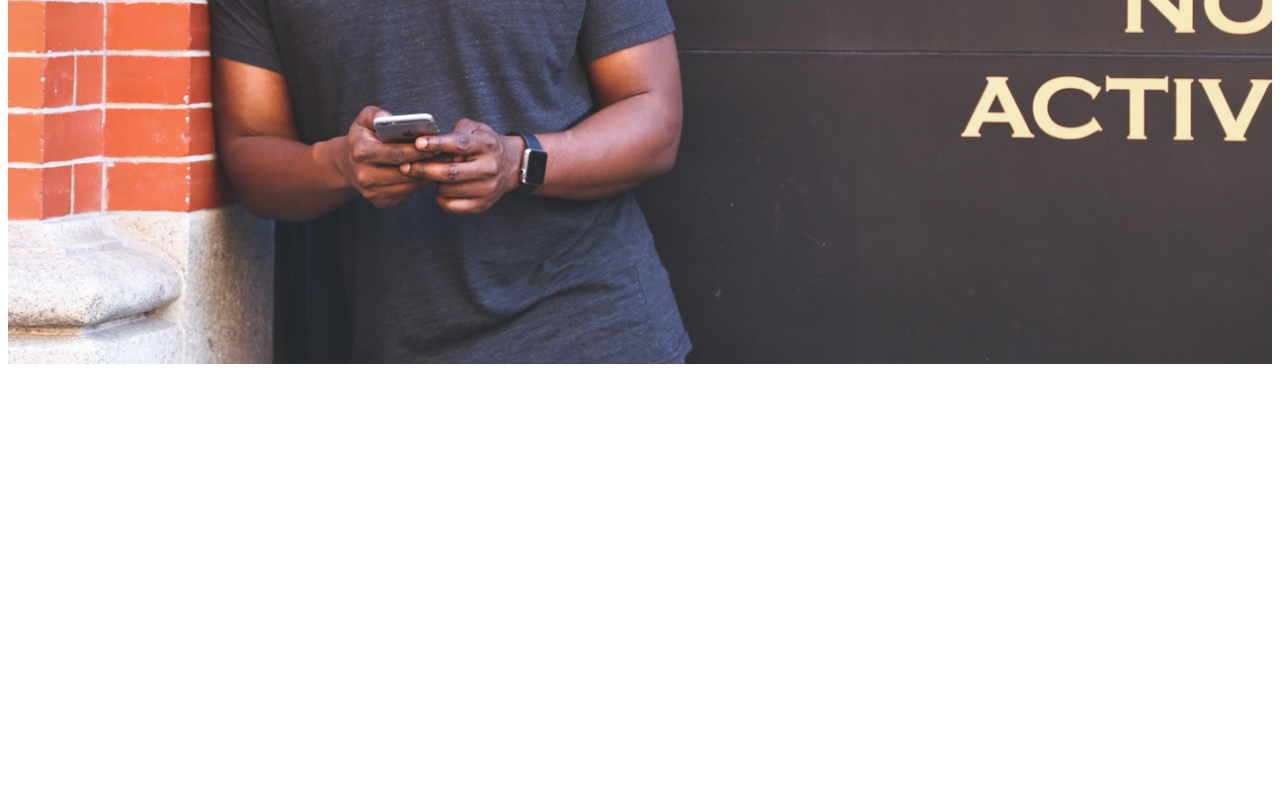
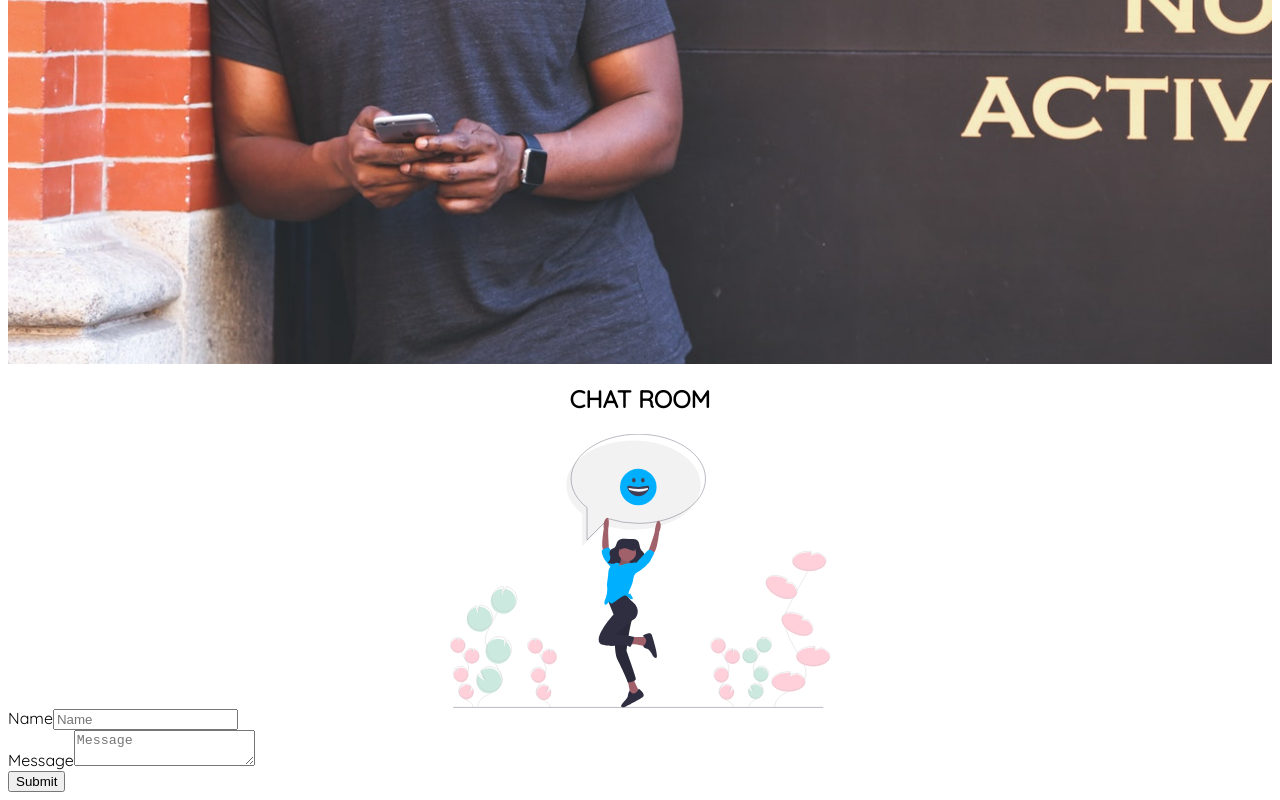
Before and after one commit to arondasamuel123/ChatApp, an Angular app: page / in a window 1280 px wide. Shown: the part 394-1194 px from the top of the page. Before the commit the page ends 800 px from the top, so only its background shows below. Built offline with nearby package versions, Linux system fonts and the light colour scheme.

Commit message:
Added chatroom component and added a form for sending messages

```diff
--- a/src/app/app.component.html
+++ b/src/app/app.component.html
@@ -1 +1,3 @@
 <app-header></app-header>
+
+<app-chatroom></app-chatroom>
--- a/src/app/app.module.ts
+++ b/src/app/app.module.ts
@@ -4,11 +4,13 @@ import { NgModule } from '@angular/core';
 import { AppRoutingModule } from './app-routing.module';
 import { AppComponent } from './app.component';
 import { HeaderComponent } from './header/header.component';
+import { ChatroomComponent } from './chatroom/chatroom.component';
 
 @NgModule({
   declarations: [
     AppComponent,
-    HeaderComponent
+    HeaderComponent,
+    ChatroomComponent
   ],
   imports: [
     BrowserModule,
--- /dev/null
+++ b/src/app/chatroom/chatroom.component.css
@@ -0,0 +1,6 @@
+.center {
+  display: block;
+  margin-left: auto;
+  margin-right: auto;
+  width: 30%;
+}
--- /dev/null
+++ b/src/app/chatroom/chatroom.component.html
@@ -0,0 +1,24 @@
+<section class="page-section  text-white mb-0" id="skills">
+  <div class="container">
+      <!-- About Section Heading-->
+
+      <!-- About Section Content-->
+      <h2 style="color: black;" align="center">CHAT ROOM</h2>
+      <img class="center" src="../../assets/images/chat.svg" width="30%" height="50%">
+
+      <form>
+        <div class="form-group">
+          <label for="exampleInputEmail1">Name</label>
+          <input type="email" class="form-control" id="exampleInputEmail1" placeholder="Name">
+          </div>
+        <div class="form-group">
+          <label for="exampleInputPassword1">Message</label>
+          <textarea type="password" class="form-control" id="exampleInputPassword1" placeholder="Message"></textarea>
+        </div>
+
+        <button type="submit" class="btn btn-primary">Submit</button>
+      </form>
+
+
+  </div>
+</section>
--- /dev/null
+++ b/src/app/chatroom/chatroom.component.ts
@@ -0,0 +1,15 @@
+import { Component, OnInit } from '@angular/core';
+
+@Component({
+  selector: 'app-chatroom',
+  templateUrl: './chatroom.component.html',
+  styleUrls: ['./chatroom.component.css']
+})
+export class ChatroomComponent implements OnInit {
+
+  constructor() { }
+
+  ngOnInit() {
+  }
+
+}
```
Also changed, not shown: 1 other file (tests, documents, lock files or other folders).
